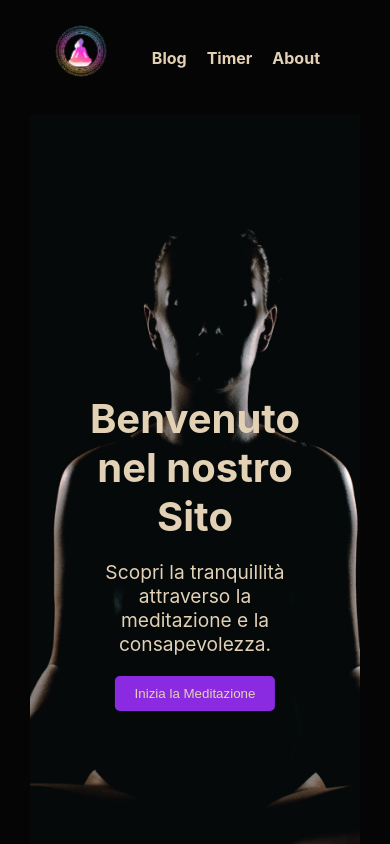
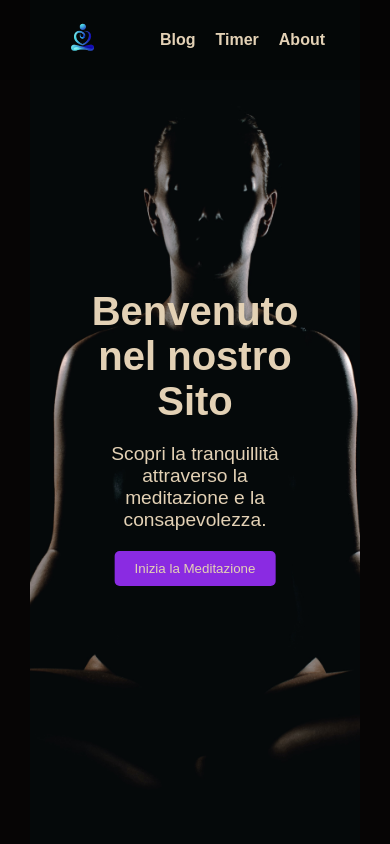
Before and after one commit to Nicco6598/react-meditation-app, a React (Create React App) app in the folder react-meditation-app/: page / in a window 390 px wide. Shown: the top 844 px of the page. Built offline with nearby package versions, Linux system fonts and the light colour scheme.

Commit message:
Aggiornamenti stile mobile e web

```diff
--- a/react-meditation-app/src/App.css
+++ b/react-meditation-app/src/App.css
@@ -1,6 +1,6 @@
 /* Stili globali */
 body {
-  font-family: 'Inter', sans-serif;
+  font-family: 'Montserrat', sans-serif;
   margin: 0px 100px;
   padding: 0;
   background-color: #060505; /* Sfondo nero */
@@ -9,13 +9,18 @@ body {
 
 /* Navbar */
 .navbar {
+  position: fixed;
+  top: 0;
+  left: 0;
+  padding: 10px 0px;
+  width: 100%;
+  background-color: #06050570;
+  color: #e3d1b5;
+  height: 60px; /* Altezza desiderata */
   display: flex;
   justify-content: center;
   align-items: center;
-  padding: 20px;
-  background-color: #06050500; /* Sfondo nero */
-  color: #e3d1b5; /* Testo beige */
-  z-index: 100;
+  z-index: 1000; /* Assicura che la navbar sia sopra gli altri elementi */
 }
 
 .logo {
@@ -365,14 +370,13 @@ footer button:hover {
     justify-content: center;
     align-items: center;
   }
-  .logo {
-    width: 75px;
-    height: 75px;
-    margin-right: 0px;
-  }
+
   body{
     margin: 0px 30px;
     overflow-x: hidden;
+  }
+  .logo {
+    margin-right: 0px;
   }
   .about-us-with-newsletter {
     flex-direction: column; /* Riga nella versione desktop */
```
Also changed, not shown: react-meditation-app/src/Logo.png.
